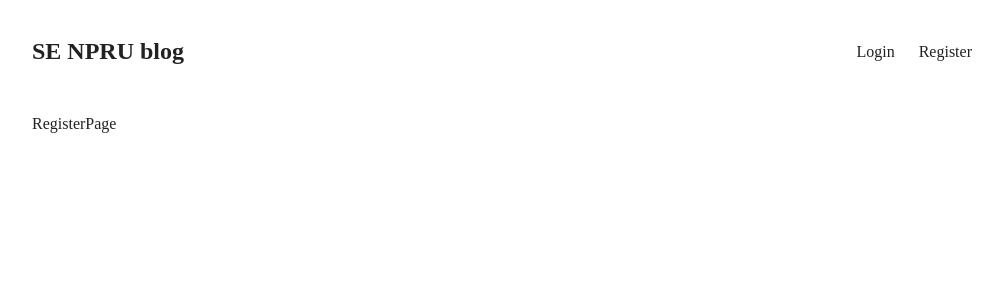
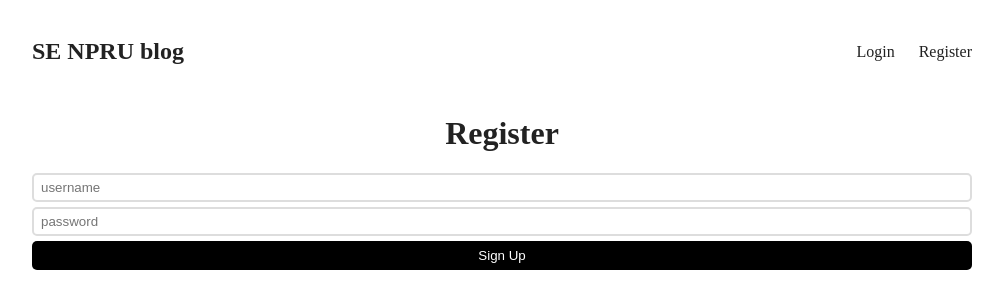
Before and after one commit to WorapakornJarusiriphot/Worapakorn644259018-MERN_Stack_Blog_Frontend, a React (Vite) app: page /register in a window 1280 px wide. Shown: the top 308 px of the page, without its empty margins (138-1141 px from the left). Built offline with nearby package versions, Linux system fonts and the light colour scheme.

Commit message:
Add .env And Update Header.jsx , LoginPage.jsx , RegisterPage.jsx
Add .env And Update Header.jsx , LoginPage.jsx , RegisterPage.jsx

```diff
--- a/src/components/Header.jsx
+++ b/src/components/Header.jsx
@@ -1,17 +1,37 @@
-import React from 'react'
+import React, { useContext } from 'react'
 import { Link } from 'react-router-dom'
 import { useEffect } from 'react'
 import { UserContext } from '../context/UserContext'
+const baseURL = import.meta.env.VITE_BASE_URL;
 
 const Header = () => {
+    const { setUserInfo, userInfo } = useContext(UserContext);
+    const username = userInfo?.username;
+    const logout = () => {
+        fetch(`${baseURL}/logout`, {
+            credentials: "include",
+            method: "POST",
+        })
+        setUserInfo(null);
+    }
     return (
         <header>
             <Link to={"/"} className='logo'>
                 SE NPRU blog
             </Link>
             <nav>
-                <Link to={"/login"}>Login</Link>
-                <Link to={"/register"}>Register</Link>
+                {username && (
+                    <>
+                        <Link to={"/create"}>Create new post</Link>
+                        <a onClick={logout}>Logout ({username})</a>
+                    </>
+                )}
+                {!username && (
+                    <>
+                        <Link to={"/login"}>Login</Link>
+                        <Link to={"/register"}>Register</Link>
+                    </>
+                )}
             </nav>
         </header>
     )
--- a/src/pages/LoginPage.jsx
+++ b/src/pages/LoginPage.jsx
@@ -1,14 +1,54 @@
 import React from 'react'
+import { useContext, useState } from 'react'
+import { Navigate } from 'react-router-dom'
+import { UserContext } from "../context/UserContext"
+const baseURL = import.meta.env.VITE_BASE_URL;
 
 const LoginPage = () => {
-    return (
-        <form className='login'>
-            <h1>Login</h1>
-            <input type="text" name='username' placeholder='username' />
-            <input type="password" name='password' placeholder='password' />
-            <button>Login</button>
-        </form>
-    )
+  const [username, setUsername] = useState("");
+  const [password, setPassword] = useState("");
+  const [redirect, setRedirect] = useState(false);
+  const { setUserInfo } = useContext(UserContext);
+
+  const login = async (e) => {
+    e.preventDefault();
+    const response = await fetch(`${baseURL}/login`, {
+      method: "POST",
+      body: JSON.stringify({ username, password }),
+      headers: { "Content-Type": "application/json" },
+      credentials: "include"
+    });
+    if (response.ok) {
+      response.json().then((userInfo) => {
+        setUserInfo(userInfo)
+        setRedirect(true);
+      })
+    } else {
+      alert("Wrong Credentials !");
+    }
+  };
+  if (redirect) {
+    return <Navigate to={"/"} />
+  }
+
+  return (
+    <form className='login' onSubmit={login}>
+      <h1>Login</h1>
+      <input
+        type="text"
+        name='username'
+        placeholder='username'
+        onChange={(e) => setUsername(e.target.value)}
+      />
+      <input
+        type="password"
+        name='password'
+        placeholder='password'
+        onChange={(e) => setPassword(e.target.value)}
+      />
+      <button>Login</button>
+    </form>
+  )
 }
 
 export default LoginPage
--- a/src/pages/RegisterPage.jsx
+++ b/src/pages/RegisterPage.jsx
@@ -1,9 +1,43 @@
-import React from 'react'
+import React from 'react';
+import { useState } from 'react';
+const baseURL = import.meta.env.VITE_BASE_URL;
 
 const RegisterPage = () => {
+  const [username, setUsername] = useState("");
+  const [password, setPassword] = useState("");
+
+  const register = async (e) => {
+    e.preventDefault();
+    const response = await fetch(`${baseURL}/register`, {
+      method: "POST",
+      body: JSON.stringify({ username, password }),
+      headers: { "Content-Type": "application/json" },
+    });
+    if (response.status === 200) {
+      alert("Registration successful !");
+    } else {
+      alert("Registration failed !");
+    }
+  };
+
   return (
-    <div>RegisterPage</div>
-  )
-}
+    <form className='register' onSubmit={register}>
+      <h1>Register</h1>
+      <input
+        type="text"
+        name='username'
+        placeholder='username'
+        onChange={(e) => setUsername(e.target.value)}
+      />
+      <input
+        type="password"
+        name='password'
+        placeholder='password'
+        onChange={(e) => setPassword(e.target.value)}
+      />
+      <button type="submit">Sign Up</button>
+    </form>
+  );
+};
 
-export default RegisterPage
+export default RegisterPage;
```
Also changed, not shown: 1 other file (tests, documents, lock files or other folders).
